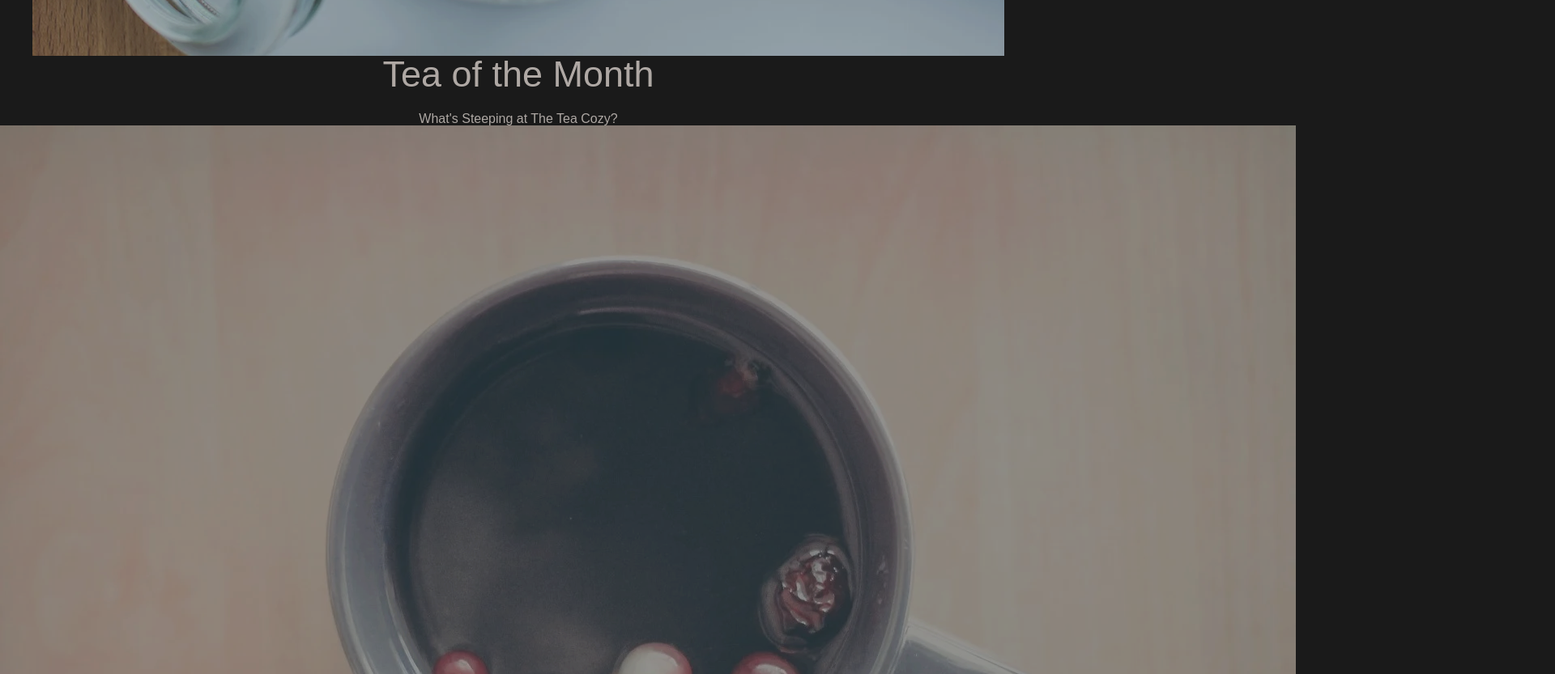
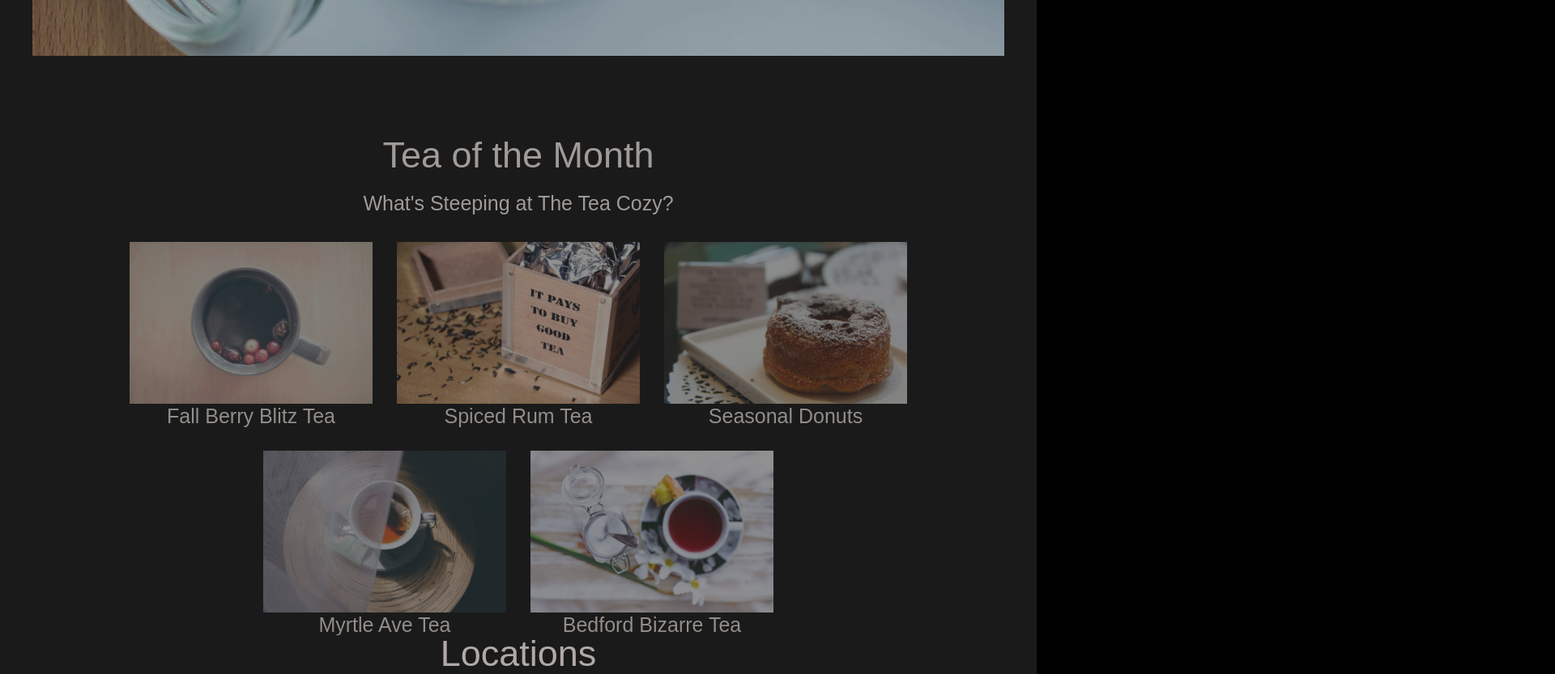
Before and after one commit to a-lussier/TeaCozy, a plain HTML site: page index.html in a window 1280 px wide. Shown: the part 700-1533 px from the top of the page at 81% size, 1920 px wide, since content can reach past the window. Drawn offline with Linux system fonts and the light colour scheme.

Commit message:
Added the Tea of the month CSS

```diff
--- a/index.html
+++ b/index.html
@@ -47,8 +47,11 @@
             </div>
 
             <section class="teaOfMonth">
+                <div class="headerTeaOfMonth">
                     <h2>Tea of the Month</h2>
                     <h4>What's Steeping at The Tea Cozy?</h4>
+                </div>
+                <div class="teaOfMonthNominee">
                     <div class="typeOfTea">
                         <img
                             class="TeaImage"
@@ -89,6 +92,7 @@
                         />
                         <h4>Bedford Bizarre Tea</h4>
                     </div>
+                </div>
             </section>
             <section class="locations">
                 <h2>Locations</h2>
--- a/styles.css
+++ b/styles.css
@@ -11,6 +11,10 @@
 h2 {
     font-size: 45px;
     margin-bottom: 25px;
+}
+
+h4 {
+    font-size: 25px;
 }
 
 /* N A V */
@@ -77,3 +81,32 @@ main {
     padding: 25px;
     opacity: 1;
 }
+
+/* T E A  O F  M O N T H */
+
+.teaOfMonth {
+    flex-basis: 1000px;
+    display: flex;
+    flex-direction: column;
+    align-items: center;
+    justify-content: center;
+}
+
+.headerTeaOfMonth {
+    margin-top: 100px;
+    margin-bottom: 35px;
+}
+
+.teaOfMonthNominee {
+    display: flex;
+    gap: 30px;
+    flex-wrap: wrap;
+    justify-content: center;
+}
+
+.TeaImage {
+    width: 300px;
+    height: 200px;
+}
+
+/* L O C A T I O N S */
```
Lines whose indentation alone changed are shown as unchanged.
